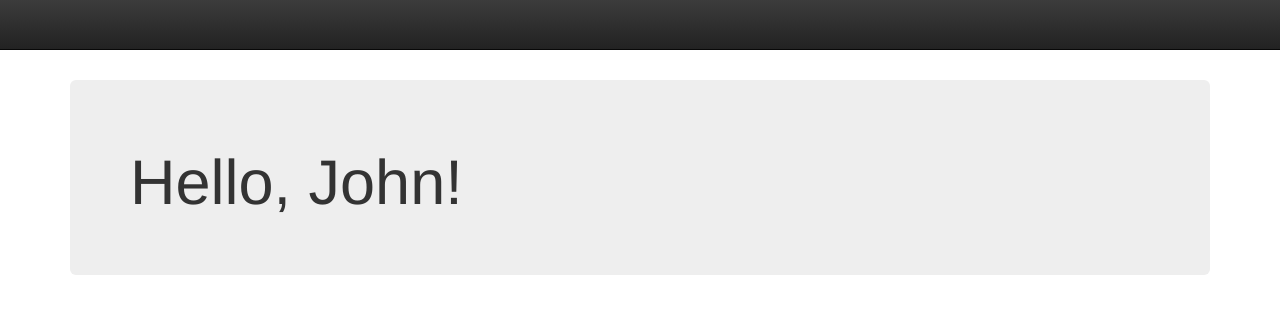
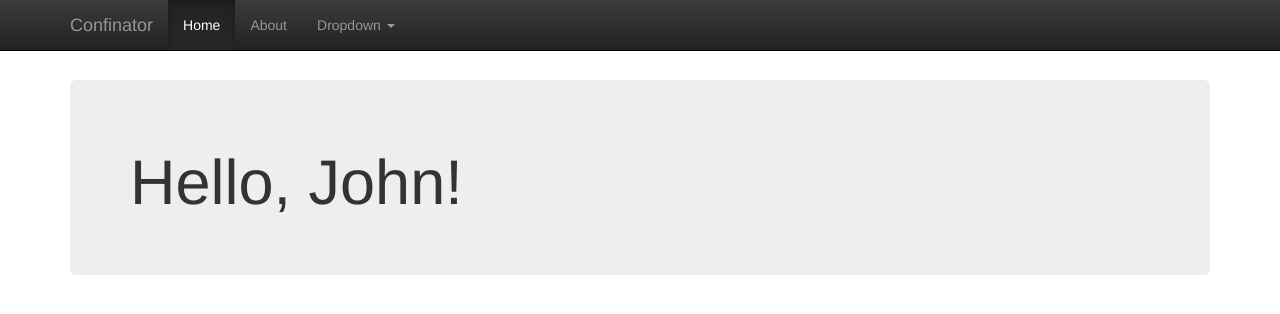
Before and after one commit to hun7err/conference-app, a plain HTML site: page index.html in a window 1280 px wide. Drawn offline with Linux system fonts and the light colour scheme.

Commit message:
Zmiany w podstawowym widoku

```diff
--- a/index.html
+++ b/index.html
@@ -21,6 +21,20 @@
                         <span class="icon-bar"></span>
                         <span class="icon-bar"></span>
                     </button>
+                    <a class="navbar-brand" href="#">Confinator</a>
+                </div>
+                <div class="navbar-collapse collapse">
+                    <ul class="nav navbar-nav">
+                        <li class="active"><a href="#">Home</a></li>
+                        <li><a href="#about">About</a></li>
+                        <li class="dropdown">
+                            <a href="#" class="dropdown-toggle" data-toggle="dropdown">Dropdown <b class="caret"></b></a>
+                            <ul class="dropdown-menu">
+                                <li>Action 1</li>
+                                <li>Action 2</li>
+                            </ul>
+                        </li>
+                    </ul>
                 </div>
             </div>
         </div>
```
